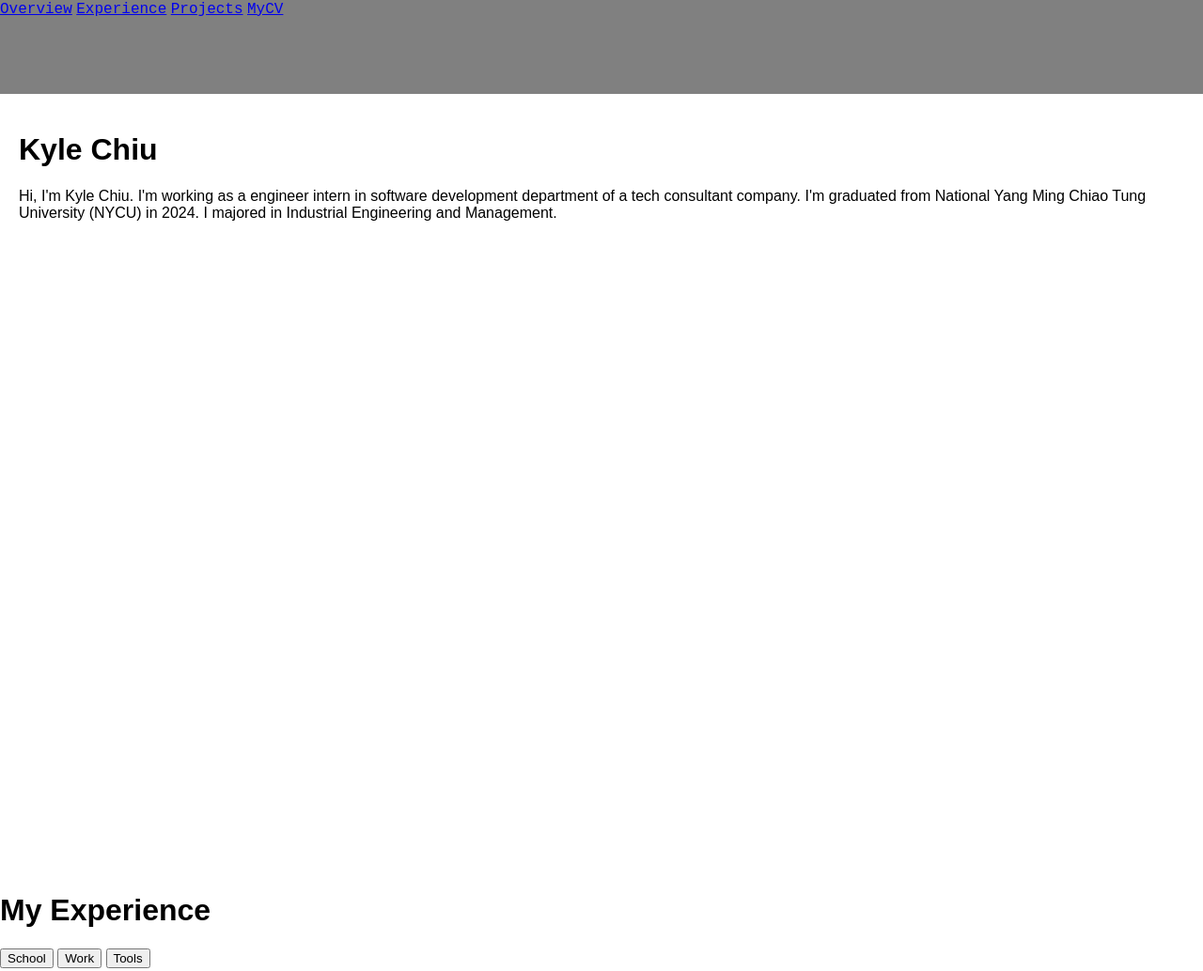
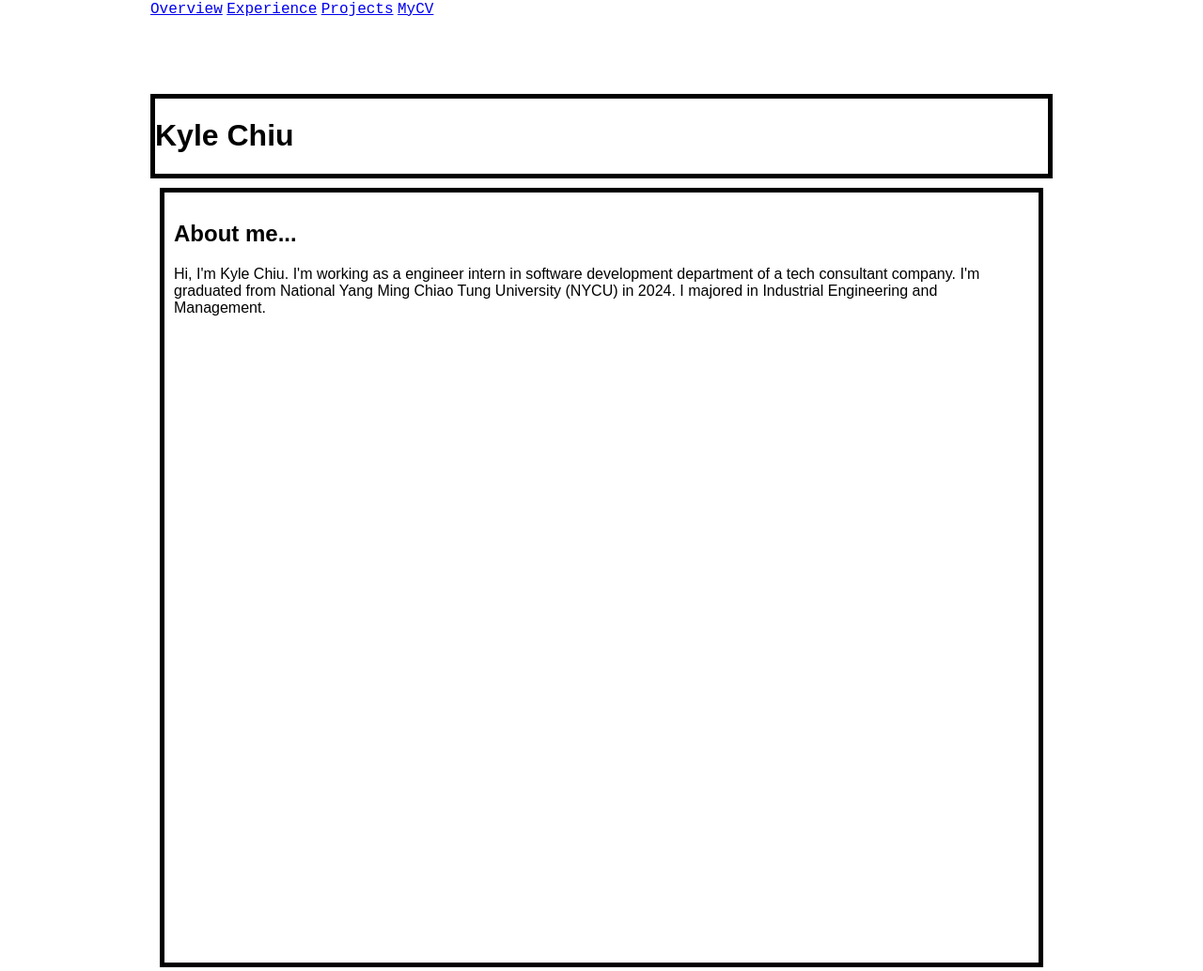
Before and after one commit to hkc619/profile, a plain HTML site: page public/index.html in a window 1280 px wide. Shown: the top 1034 px of the page at 94% size. Drawn offline with Linux system fonts and the light colour scheme.

Commit message:
Update CSS. 0103, 2025

```diff
--- a/public/index.html
+++ b/public/index.html
@@ -13,10 +13,13 @@
       <a class="headerLink" href="#Project">Projects</a>
       <a class="headerLink" href="#">MyCV</a>
     </header>
-    <div id="overview">
+    <div class="mainBlock">
       <div class="nameTitle">
         <h1>Kyle Chiu</h1>
       </div>
+    </div>
+    <div class="mainBlock" id="overview">
+      <h2>About me...</h2>
       <p>
         Hi, I'm Kyle Chiu. I'm working as a engineer intern in software
         development department of a tech consultant company. I'm graduated from
@@ -71,7 +74,9 @@
         <h2>Tools</h2>
       </div>
     </div>
-    <div id="Projects"></div>
+    <div id="Projects">
+      <p>To be continued...</p>
+    </div>
     <footer></footer>
     <script src="../app.js"></script>
   </body>
--- a/public/styles/index.css
+++ b/public/styles/index.css
@@ -1,14 +1,15 @@
 * {
   body {
     height: 100%;
-    padding: 0;
+    padding: 0rem 10rem;
     margin: 0;
   }
   font-family: sans-serif;
 }
 
 header {
-  background-color: grey;
+  padding: 0rem;
+  background-color: white;
   width: 100%;
   height: 100px;
   a {
@@ -16,6 +17,9 @@ header {
   }
 }
 
+.mainBlock {
+  border: thick solid #000000;
+}
 #overview {
   padding: 10px;
   margin: 10px;
@@ -31,7 +35,7 @@ header {
   }
 }
 
-#experience {
+#Experience {
   height: 100vh;
   button {
     width: 33%;
```
